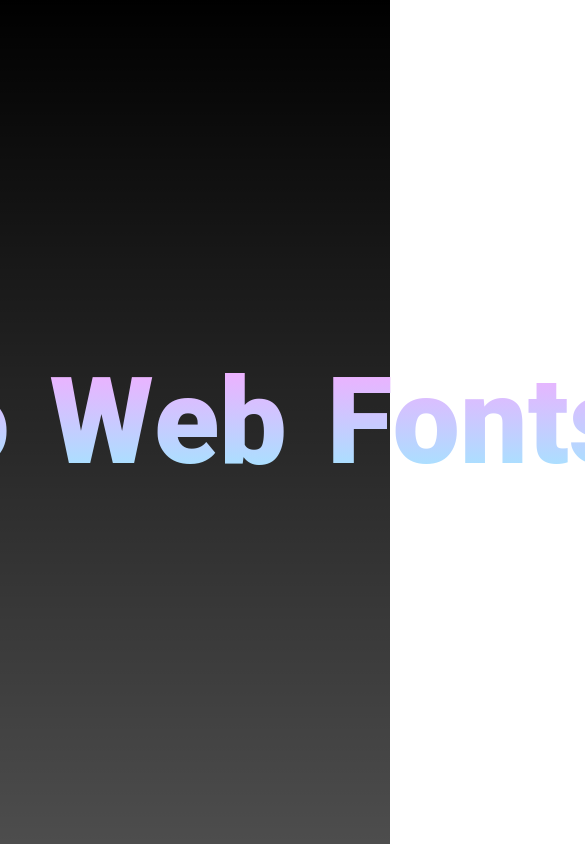
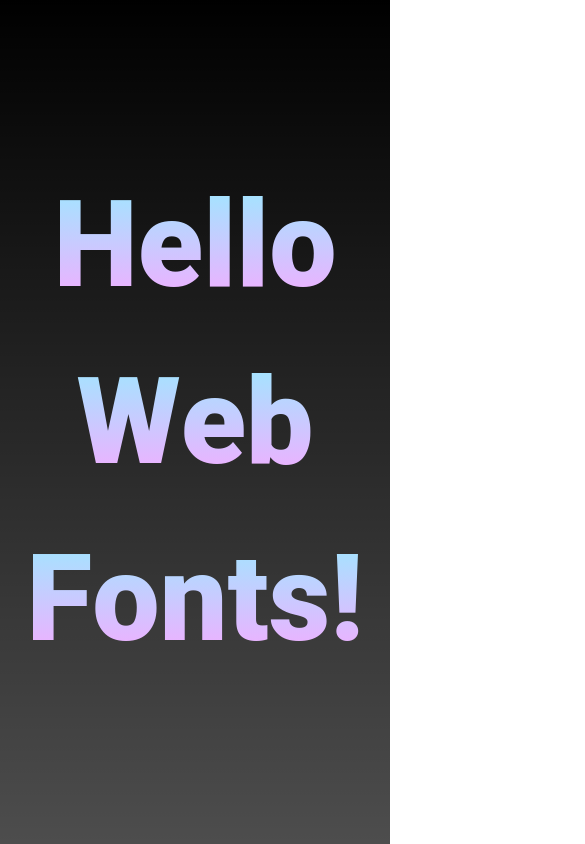
Before and after one commit to 0407chan/hello-web-fonts, a React (Create React App) app: page / in a window 390 px wide. Shown: the top 844 px of the page, 585 px wide, since content can reach past the window. Built offline with nearby package versions, Linux system fonts and the light colour scheme.

Commit message:
반응형 대응

```diff
--- a/src/components/HelloWorld/HelloWorld.tsx
+++ b/src/components/HelloWorld/HelloWorld.tsx
@@ -18,10 +18,13 @@ const HelloWorld: React.FC = () => {
 
   return (
     <S.Container>
-      {text.split('').map((alpha, index) => {
+      <S.WordWrapper>
+        {text.split(' ').map((word, index) => {
+          const newWord: JSX.Element[] = []
+          word.split('').forEach((alpha, index) => {
             const value = `${alpha}-${index}`
-        return (
-          <S.MainText
+            newWord.push(
+              <S.StyledText
                 key={value}
                 ref={(element) => refMap.set(value, element)}
                 className="no-drag"
@@ -29,10 +32,14 @@ const HelloWorld: React.FC = () => {
                 onMouseOver={() => hoverEvent(value)}
                 onMouseLeave={() => removeClass(value)}
               >
-            {alpha !== ' ' ? alpha : <span style={{ marginRight: 40 }} />}
-          </S.MainText>
+                {alpha}
+              </S.StyledText>
             )
+          })
+
+          return <S.Word key={word}>{newWord}</S.Word>
         })}
+      </S.WordWrapper>
     </S.Container>
   )
 }
--- a/src/components/HelloWorld/style.tsx
+++ b/src/components/HelloWorld/style.tsx
@@ -4,18 +4,33 @@ export const Container = styled.div`
   display: flex;
   justify-content: center;
   align-items: center;
+
   background: linear-gradient(#000000, #000000b2);
   height: 100vh;
   width: 100vw;
 `
 
-export const MainText = styled.span<{ myText: string }>`
+export const WordWrapper = styled.div`
+  display: flex;
+  justify-content: center;
+  align-items: center;
+  flex-direction: row;
+  gap: 30px;
+  flex-wrap: wrap;
+  height: 500px;
+  width: 100%;
+`
+export const Word = styled.div`
+  display: flex;
+`
+
+export const StyledText = styled.span<{ myText: string }>`
   position: relative;
   z-index: 1;
   font-size: 120px;
   font-weight: 900;
   font-family: 'Roboto', sans-serif;
-  background: linear-gradient(#fba7ff, #98ecff);
+  background: linear-gradient(#98ecff, #fba7ff);
   -webkit-background-clip: text;
   color: transparent;
 
@@ -27,7 +42,7 @@ export const MainText = styled.span<{ myText: string }>`
     left: 0;
     z-index: -1;
     content: '${(props) => props.myText}';
-    background-image: linear-gradient(#f201ff, #09d2ff);
+    background-image: linear-gradient(#25d7ff, #f201ff);
     transition: opacity 0.2s ease, transform 0.2s ease;
     opacity: 0;
     -webkit-background-clip: text;
```
Lines whose indentation alone changed are shown as unchanged.
